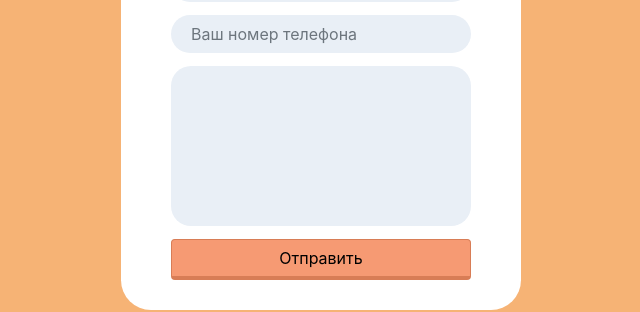
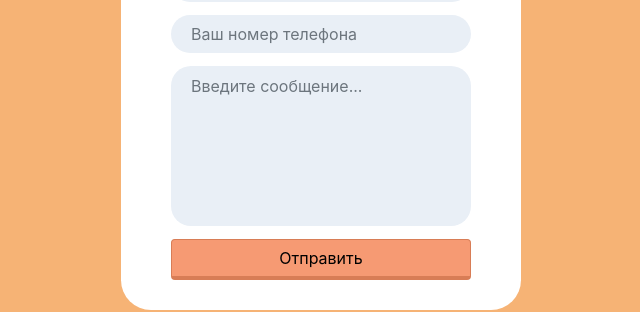
Before and after one commit to Roman-Gulamov/Axios-Feedback-Form, a React (Create React App) app: page / in a window 1280 px wide. Shown: the part 228-540 px from the top of the page, without its empty margins (319-959 px from the left). Built offline with nearby package versions, Linux system fonts and the light colour scheme.

Commit message:
The placeholder is no longer optional

```diff
--- a/src/Components/Data/FeedbackData.ts
+++ b/src/Components/Data/FeedbackData.ts
@@ -22,6 +22,7 @@ const FEEDBACK_DATA: Array<IMap> = [
         name: "message",
         cols: 30,
         rows: 4,
+        placeholder: "Введите сообщение...",
         className: "form__message"
     }
 ]
```
